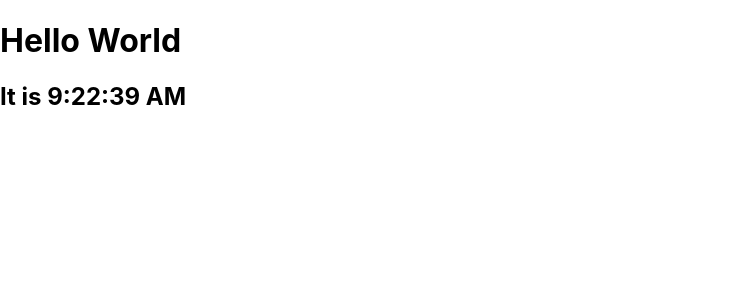
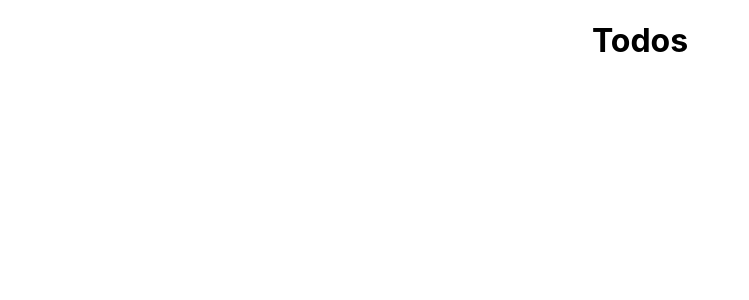
Before and after one commit to dgloriaweb/react_crash_todo_16_13_1, a React (Create React App) app: page / in a window 1280 px wide. Shown: the top 300 px of the page, without its empty margins (0-749 px from the left). Built offline with nearby package versions, Linux system fonts and the light colour scheme.

Commit message:
fixed Brads crash course stuff

```diff
--- a/src/App.js
+++ b/src/App.js
@@ -1,9 +1,37 @@
-import React from "react";
+import React, { Component } from "react";
+import "./App.css";
+import Todos from './components/Todos'
+// import { render } from "@testing-library/react";
 
-const comment = ''
+class App extends Component {
+  state = {
+    todos: [
+      {
+        id: 1,
+        title: "take trash out",
+        completed: false
+      },
+      {
+        id: 2,
+        title: "walk the dog",
+        completed: false
+      },
+      {
+        id: 3,
+        title: "eat lunch",
+        completed: false
+      }
+    ]
+  };
 
-function App() {
-  return comment
+  render() {
+    console.log(this.state.todos);
+    return (
+      <div className="App">
+        <Todos todos={this.state.todos}/>
+      </div>
+    );
+  }
 }
 
 export default App;
--- a/src/components/Todos.js
+++ b/src/components/Todos.js
@@ -1,13 +1,13 @@
-import React from 'react';
+import React, { Component } from "react";
 
-function Todos() {
-  return (
-    <div className="Todos">
-        <h1>
-          Todos
-        </h1>
-    </div>
-  );
+class Todos extends Component {
+  render() {
+    return (
+      <div className="Todos">
+        <h1>Todos</h1>
+      </div>
+    );
+  }
 }
 
 export default Todos;
--- a/src/index.js
+++ b/src/index.js
@@ -1,36 +1,10 @@
-import React from "react";
-import ReactDOM from "react-dom";
-import "./index.css";
+import React from "react"
+import ReactDOM from "react-dom"
+import "./index.css"
+// import Clock from './Clock'
+import App from './App'
 // end of header
 
-class Clock extends React.Component {
-  constructor(props) {
-    super(props);
-    this.state = { date: new Date() };
-  }
 
-  componentDidMount() {
-    this.timerID = setInterval(() => this.tick(), 1000);
-  }
-
-  componentWillUnmount() {
-    clearInterval(this.timerID);
-  }
-
-  tick() {
-    this.setState({
-      date:new Date()
-    })
-  }
-
-  render() {
-    return (
-      <div className="">
-        <h1>Hello World</h1>
-        <h2>It is {this.state.date.toLocaleTimeString()}</h2>
-      </div>
-    );
-  }
-}
-
-ReactDOM.render(<Clock />, document.getElementById("root"));
+// ReactDOM.render(<Clock />, document.getElementById("root"));
+ ReactDOM.render(<App />, document.getElementById("root"));
```
